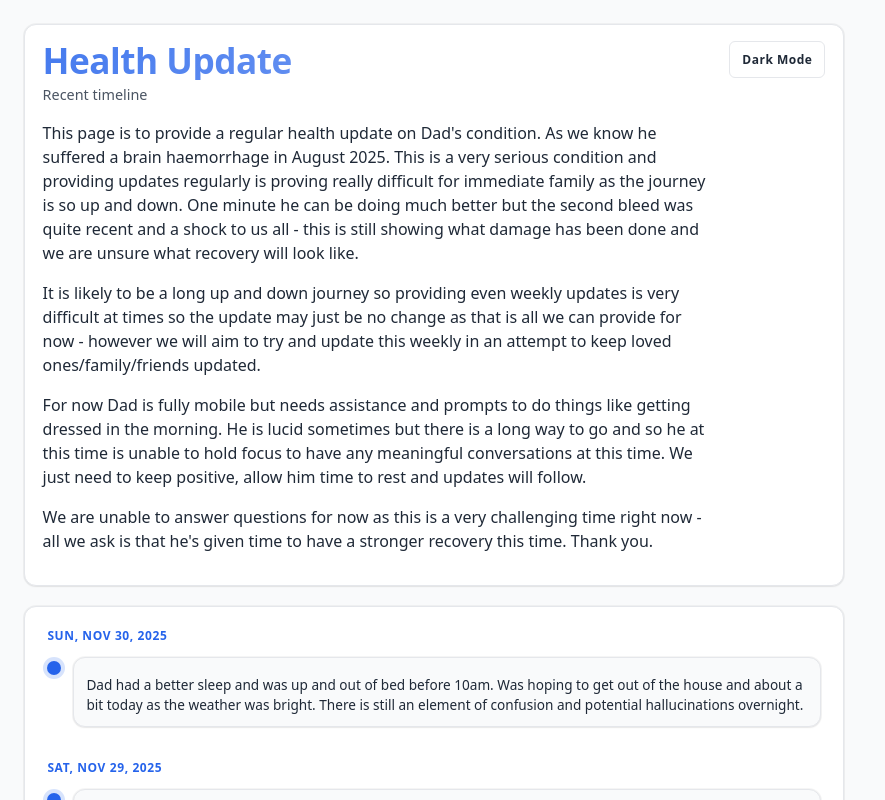
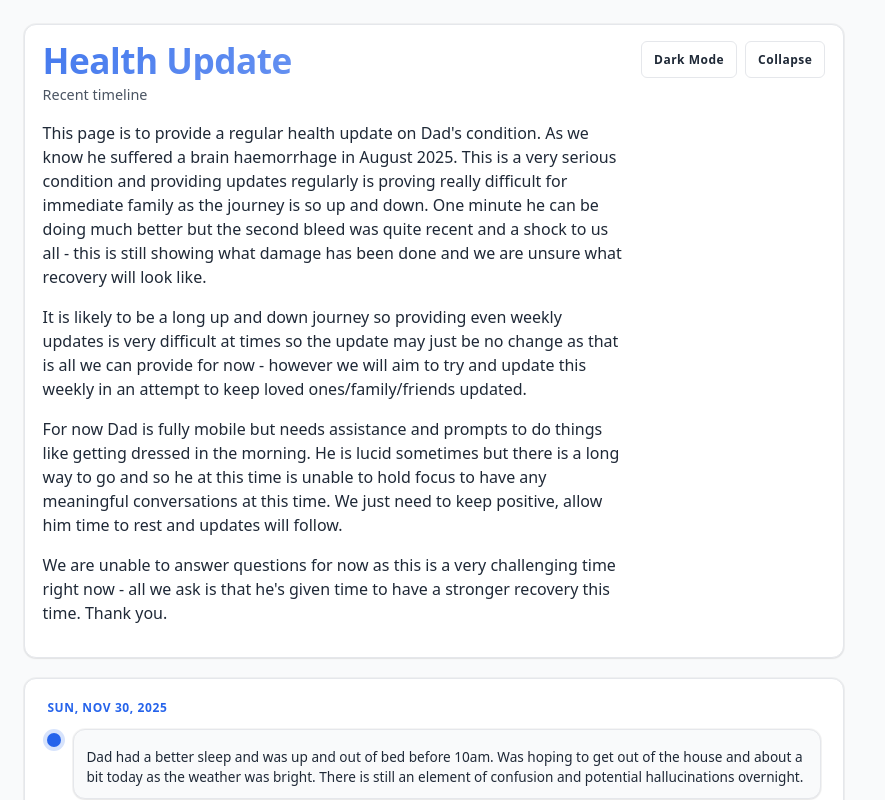
Before and after one commit to johnpwise/al-update-app, a React (Vite) app: page / in a window 1280 px wide. Shown: the top 800 px of the page, without its empty margins (0-885 px from the left). Built offline with nearby package versions, Linux system fonts and the light colour scheme.

Commit message:
Added collapsable header.

```diff
--- a/src/App.css
+++ b/src/App.css
@@ -56,6 +56,29 @@ body,
   box-shadow: var(--shadow-sm);
   z-index: 10;
 }
+.header-actions { display: flex; gap: .5rem; }
+.collapse-toggle {
+  border: 1px solid var(--border);
+  background: var(--bg-alt);
+  color: var(--text);
+  font-size: 0.75rem;
+  padding: 0.55rem 0.75rem;
+  border-radius: var(--radius-sm);
+  cursor: pointer;
+  font-weight: 600;
+  letter-spacing: 0.5px;
+  transition: background .25s, color .25s, border-color .25s;
+}
+.collapse-toggle:hover { background: var(--accent); color: #fff; border-color: var(--accent); }
+
+.app-header.is-collapsed {
+  padding: .6rem .9rem;
+}
+.app-header.is-collapsed .app-title { font-size: clamp(1.25rem, 5vw, 1.6rem); }
+.app-header.is-collapsed .subtitle { display: none; }
+.app-header.is-collapsed .title-group { max-height: 2.2rem; overflow: hidden; }
+
+.title-group { transition: max-height .25s ease; }
 
 .title-group {
   flex: 1;
--- a/src/App.tsx
+++ b/src/App.tsx
@@ -29,6 +29,7 @@ function App() {
   ]
 
   const [dark, setDark] = useState(false)
+  const [collapsed, setCollapsed] = useState(false)
 
   const today = new Date()
 
@@ -46,9 +47,11 @@ function App() {
 
   return (
     <div className={dark ? 'app dark' : 'app'}>
-      <header className="app-header">
-        <div className="title-group">
+      <header className={collapsed ? 'app-header is-collapsed' : 'app-header'}>
+        <div className="title-group" aria-expanded={!collapsed}>
           <h1 className="app-title">Health Update</h1>
+          {!collapsed && (
+            <>
               <p className="subtitle">Recent timeline</p>
               <p>This page is to provide a regular health update on Dad's condition. As we know he suffered a brain haemorrhage in August 2025.
                 This is a very serious condition and providing updates regularly is proving really difficult for immediate family as the
@@ -62,10 +65,22 @@ function App() {
                 and so he at this time is unable to hold focus to have any meaningful conversations at this time. We just need to keep positive, allow him time to rest and updates will follow.</p>
 
               <p>We are unable to answer questions for now as this is a very challenging time right now - all we ask is that he's given time to have a stronger recovery this time. Thank you.</p>
+            </>
+          )}
         </div>
+        <div className="header-actions">
           <button className="mode-toggle" onClick={() => setDark(d => !d)} aria-label="Toggle color theme">
             {dark ? 'Light' : 'Dark'} Mode
           </button>
+          <button
+            className="collapse-toggle"
+            onClick={() => setCollapsed(c => !c)}
+            aria-label={collapsed ? 'Expand header' : 'Collapse header'}
+            aria-pressed={collapsed}
+          >
+            {collapsed ? 'Expand' : 'Collapse'}
+          </button>
+        </div>
       </header>
 
       <main className="content">
```
Lines whose indentation alone changed are shown as unchanged.
